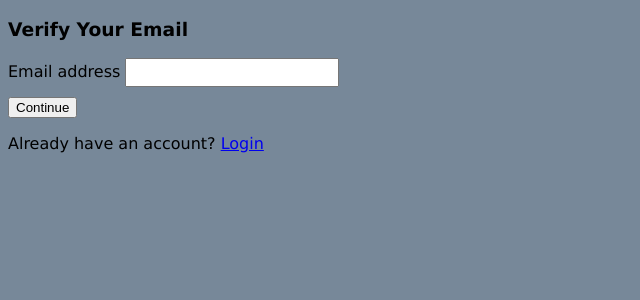
After one commit to ShadowAly/2fast2quick, a Flask app: page /email-verification in a window 1280 px wide. The commit adds this page. Shown: the top 300 px of the page, without its empty margins (0-640 px from the left). Run offline with Flask 3, Linux system fonts and the light colour scheme.

Commit message:
added emali verification without code and fixed some code

```diff
--- a/main.py
+++ b/main.py
@@ -1,4 +1,4 @@
-from flask import Flask, render_template, url_for, redirect, flash
+from flask import Flask, render_template, url_for, redirect, flash, session
 from flask_login import UserMixin, login_user, LoginManager, login_required, logout_user, current_user
 from flask_wtf import FlaskForm
 from wtforms import StringField, PasswordField, SubmitField
@@ -17,7 +17,7 @@ bcrypt = Bcrypt(app)
 
 login_manager = LoginManager()
 login_manager.init_app(app)
-login_manager.login_view = "login"
+login_manager.login_view = "email"
 
 class UserClass(UserMixin):
     def __init__(self, user_id, username, email, password):
@@ -34,28 +34,31 @@ def load_user(user_id):
                         user_data["email"], user_data["password"])
     return None
 
-class RegisterForm(FlaskForm):
-    username = StringField(validators=[InputRequired(), Length(min=4, max=20)],
-                         render_kw={"placeholder": "Username"})
+class EmailVerificationForm(FlaskForm):
     email = StringField(validators=[InputRequired(), Email()],
                       render_kw={"placeholder": "Email"})
-    password = PasswordField(validators=[InputRequired(), Length(min=8, max=20)],
-                           render_kw={"placeholder": "Password"})
-    submit = SubmitField("Register")
-
-    def validate_username(self, username):
-        User = Query()
-        if users_table.contains(User.username == username.data):
-            raise ValidationError("Username already used")
+    submit = SubmitField("Continue")
 
     def validate_email(self, email):
         User = Query()
         if users_table.contains(User.email == email.data):
             raise ValidationError("Email already used")
 
+class SignupForm(FlaskForm):
+    username = StringField(validators=[InputRequired(), Length(min=4, max=20)],
+                         render_kw={"placeholder": "Username"})
+    password = PasswordField(validators=[InputRequired(), Length(min=8, max=20)],
+                           render_kw={"placeholder": "Password"})
+    submit = SubmitField("Signup")
+
+    def validate_username(self, username):
+        User = Query()
+        if users_table.contains(User.username == username.data):
+            raise ValidationError("Username already taken")
+
 class LoginForm(FlaskForm):
-    login_identifier = StringField(validators=[InputRequired()],
-                                 render_kw={"placeholder": "Email or Username"})
+    username_or_email = StringField(validators=[InputRequired()],
+                                 render_kw={"placeholder": "Username or Email"})
     password = PasswordField(validators=[InputRequired(), Length(min=8, max=20)],
                            render_kw={"placeholder": "Password"})
     submit = SubmitField("Login")
@@ -64,21 +67,48 @@ class LoginForm(FlaskForm):
 def home():
     return render_template("home.html")
 
+@app.route("/email-verification", methods=["GET", "POST"])
+def email():
+    form = EmailVerificationForm()
+    if form.validate_on_submit():
+        session['email'] = form.email.data
+        return redirect(url_for("Signup"))
+    return render_template("email.html", form=form)
+
+@app.route("/signup", methods=["GET", "POST"])
+def Signup():
+    if 'email' not in session:
+        return redirect(url_for("email"))
+
+    form = SignupForm()
+    if form.validate_on_submit():
+        hashed_password = bcrypt.generate_password_hash(form.password.data).decode("utf-8")
+        user_id = users_table.insert({
+            "username": form.username.data,
+            "email": session['email'],
+            "password": hashed_password
+        })
+        user = UserClass(user_id, form.username.data, session['email'], hashed_password)
+        login_user(user)
+        session.pop('email', None)
+        return redirect(url_for("dashboard"))
+    return render_template("signup.html", form=form)
+
 @app.route("/login", methods=["GET", "POST"])
 def login():
     form = LoginForm()
     if form.validate_on_submit():
         User = Query()
-        user_data = users_table.get(User.email == form.login_identifier.data)
+        user_data = users_table.get(User.email == form.username_or_email.data)
         if not user_data:
-            user_data = users_table.get(User.username == form.login_identifier.data)
+            user_data = users_table.get(User.username == form.username_or_email.data)
 
         if user_data and bcrypt.check_password_hash(user_data["password"], form.password.data):
             user = UserClass(user_data.doc_id, user_data["username"],
                            user_data["email"], user_data["password"])
             login_user(user)
             return redirect(url_for("dashboard"))
-        flash("Wrong email or password")
+        flash("Invalid username/email or password")
     return render_template("login.html", form=form)
 
 @app.route("/dashboard")
@@ -92,22 +122,7 @@ def dashboard():
 @login_required
 def logout():
     logout_user()
-    return redirect(url_for("login"))
-
-@app.route("/register", methods=["GET", "POST"])
-def register():
-    form = RegisterForm()
-    if form.validate_on_submit():
-        hashed_password = bcrypt.generate_password_hash(form.password.data).decode("utf-8")
-        user_id = users_table.insert({
-            "username": form.username.data,
-            "email": form.email.data,
-            "password": hashed_password
-        })
-        user = UserClass(user_id, form.username.data, form.email.data, hashed_password)
-        login_user(user)
-        return redirect(url_for("dashboard"))
-    return render_template("register.html", form=form)
+    return redirect(url_for("home"))
 
 if __name__ == "__main__":
     app.run(debug=True)
--- /dev/null
+++ b/templates/email.html
@@ -0,0 +1,42 @@
+<!DOCTYPE html>
+<html lang="en">
+<head>
+    <meta charset="UTF-8">
+    <meta name="viewport" content="width=device-width, initial-scale=1.0">
+    <title>Email Verification</title>
+    <link rel="stylesheet" href="{{ url_for('static', filename='style.css') }}">
+</head>
+<body>
+    <div class="container mt-5">
+        <div class="row justify-content-center">
+            <div class="col-md-6">
+                <div class="card">
+                    <div class="card-header">
+                        <h3 class="text-center">Verify Your Email</h3>
+                    </div>
+                    <div class="card-body">
+                        <form method="POST">
+                            {{ form.hidden_tag() }}
+                            <div class="mb-3">
+                                <label for="email" class="form-label">Email address</label>
+                                <input type="email" class="form-control" id="email" name="email" required>
+                                {% if form.email.errors %}
+                                    <div class="text-danger">
+                                        {% for error in form.email.errors %}
+                                            <small>{{ error }}</small>
+                                        {% endfor %}
+                                    </div>
+                                {% endif %}
+                            </div>
+                            <button type="submit" class="btn btn-primary w-100">Continue</button>
+                        </form>
+                    </div>
+                    <div class="card-footer text-center">
+                        <p>Already have an account? <a href="{{ url_for('login') }}">Login</a></p>
+                    </div>
+                </div>
+            </div>
+        </div>
+    </div>
+</body>
+</html>
--- a/templates/home.html
+++ b/templates/home.html
@@ -10,9 +10,9 @@
 </head>
 
 <body>
-    <h1>Login Authentication System in Flask.</h1>
-    <a href="{{ url_for('login') }}">Login Page</a><br>
-    <a href="{{ url_for('register') }}">Register Page</a><br>
+    <h1>Home of site</h1>
+    <a href="{{ url_for('login') }}">Login </a><br>
+    <a href="{{ url_for('Signup') }}">Sign up</a><br>
 </body>
 
 </html>
--- a/user.json
+++ b/user.json
@@ -1 +1 @@
-{"users": {"1": {"username": "Aljaz", "email": "pafod25740@rabitex.com", "password": "$2b$12$jz/8t7x.LG7qRQUFYHSk8OxRbBc3saKhN4Ss9ctd1ohyvQQByacQ6"}}}
+{"users": {"1": {"username": "Aljaz", "email": "pafod25740@rabitex.com", "password": "$2b$12$jz/8t7x.LG7qRQUFYHSk8OxRbBc3saKhN4Ss9ctd1ohyvQQByacQ6"}, "2": {"username": "Apke", "email": "apke@gmail.com", "password": "$2b$12$VdnyrCpnyBRvWtwjWOZmquhCr.MshqDBWcCdbOVb6w9aSN7ZfKVbS"}, "3": {"username": "Strzinar", "email": "strzlaljaz@gmail.com", "password": "$2b$12$9sSa.pXcVuOi6CnMQtnaNuuw59//ozWTIkZ4tEvqOmlqeYlhJ37Ka"}, "4": {"username": "Ziga", "email": "hafnar@gmail.com", "password": "$2b$12$4SU7SkeuKpUd6GZ9ITdin.6isrb3CRiYqa2hRGa8qiYaxWPy5vm.C"}, "5": {"username": "kreten", "email": "idi@gmail.com", "password": "$2b$12$gNIzo6Q9Mn/BbLd3jWXes.brdwKQTDm4shbvEJRH.6aG.qqlRKr.O"}, "6": {"username": "ALJAZ", "email": "sfkjaHS@gmail.com", "password": "$2b$12$3HArJThH5sya29K6arVbcukqU67liY8WpNmvfTNQP9RfqUP8GaiIG"}, "7": {"username": "asds", "email": "asdasv@gmail.com", "password": "$2b$12$xkahHNVvHxQCla5NjPCPkePNZlbSYQYH6fCpmces4TsSih.B/y9im"}}}
```
Also changed, not shown: templates/dashboard.html (+14 -2 lines), templates/login.html (+5 -5 lines), templates/register.html (deleted, +0 -57 lines), templates/signup.html (added, +50 -0 lines).
